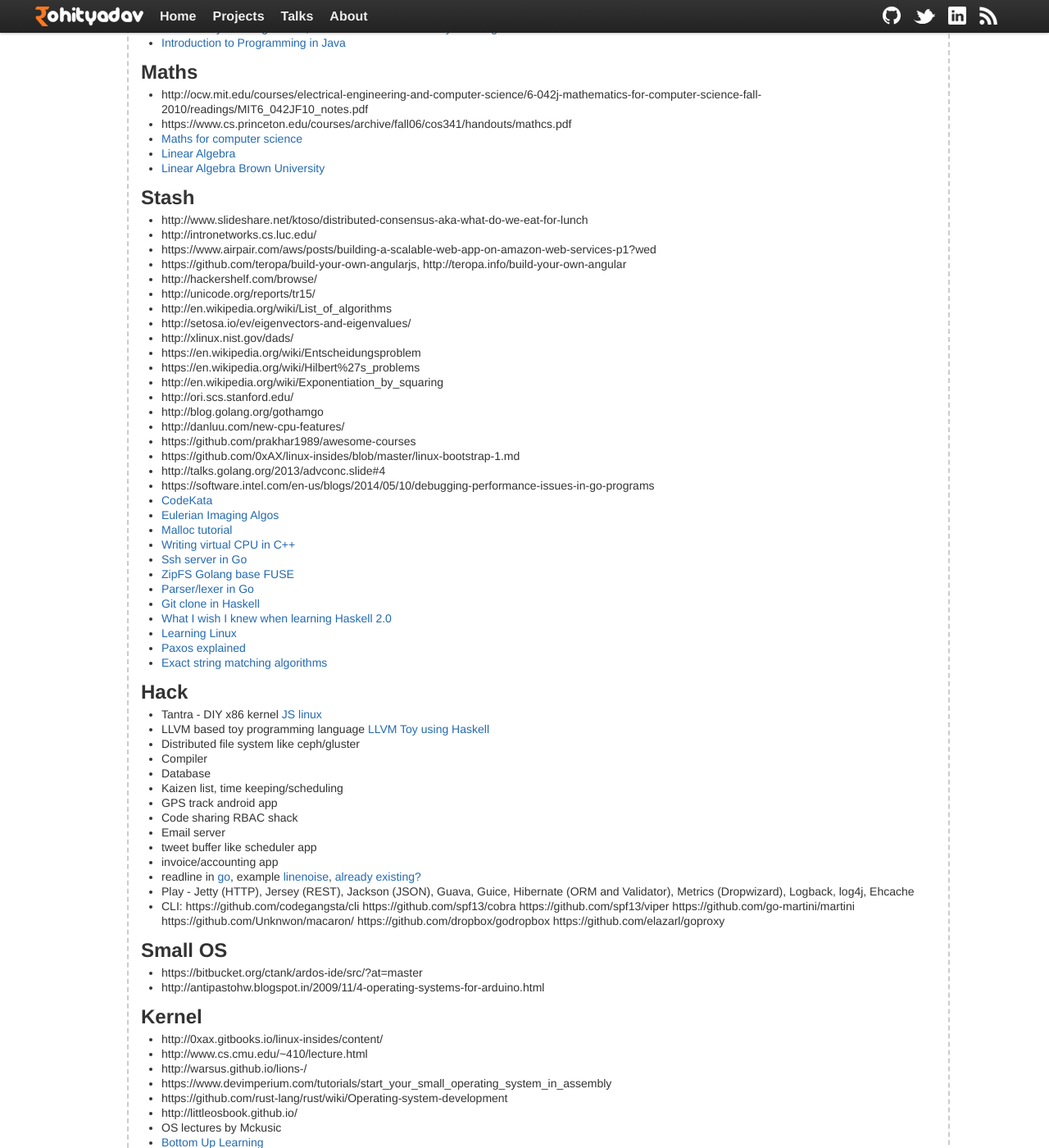
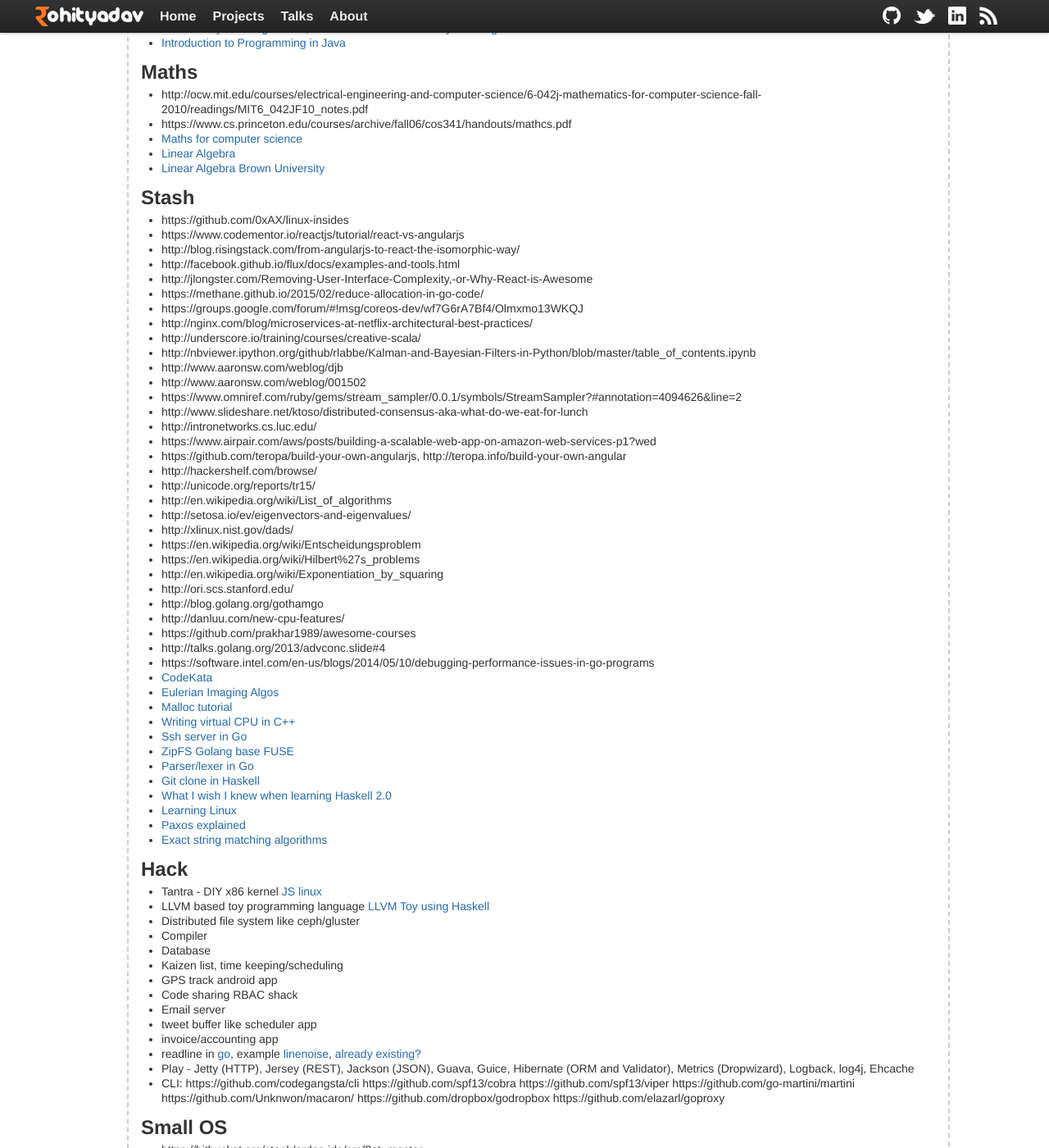
Before and after one commit to rohityadavcloud/rohityadavcloud.github.io, a Jekyll site: the page built from kaizen/index.markdown, in a window 1280 px wide and 1400 px high, scrolled down 617 px. Shown: the whole window at 82% size. Built offline with Jekyll 4.4.1, drawn with Linux system fonts in a browser that asks for light colours; some of the changed lines change nothing that is shown; some of the changed text lies outside the part shown.

Commit message:
kup
Signed-off-by: Rohit Yadav <rohit@scaleninja.com>

```diff
--- a/kaizen/index.markdown
+++ b/kaizen/index.markdown
@@ -45,6 +45,19 @@
 
 ## Stash
 
+- https://github.com/0xAX/linux-insides
+- https://www.codementor.io/reactjs/tutorial/react-vs-angularjs
+- http://blog.risingstack.com/from-angularjs-to-react-the-isomorphic-way/
+- http://facebook.github.io/flux/docs/examples-and-tools.html
+- http://jlongster.com/Removing-User-Interface-Complexity,-or-Why-React-is-Awesome
+- https://methane.github.io/2015/02/reduce-allocation-in-go-code/
+- https://groups.google.com/forum/#!msg/coreos-dev/wf7G6rA7Bf4/Olmxmo13WKQJ
+- http://nginx.com/blog/microservices-at-netflix-architectural-best-practices/
+- http://underscore.io/training/courses/creative-scala/
+- http://nbviewer.ipython.org/github/rlabbe/Kalman-and-Bayesian-Filters-in-Python/blob/master/table_of_contents.ipynb
+- http://www.aaronsw.com/weblog/djb
+- http://www.aaronsw.com/weblog/001502
+- https://www.omniref.com/ruby/gems/stream_sampler/0.0.1/symbols/StreamSampler?#annotation=4094626&line=2
 - http://www.slideshare.net/ktoso/distributed-consensus-aka-what-do-we-eat-for-lunch
 - http://intronetworks.cs.luc.edu/
 - https://www.airpair.com/aws/posts/building-a-scalable-web-app-on-amazon-web-services-p1?wed
@@ -61,7 +74,6 @@
 - http://blog.golang.org/gothamgo
 - http://danluu.com/new-cpu-features/
 - https://github.com/prakhar1989/awesome-courses
-- https://github.com/0xAX/linux-insides/blob/master/linux-bootstrap-1.md
 - http://talks.golang.org/2013/advconc.slide#4
 - https://software.intel.com/en-us/blogs/2014/05/10/debugging-performance-issues-in-go-programs
 - [CodeKata](http://codekata.com/)
@@ -108,7 +120,6 @@
 
 ## Kernel
 
-- http://0xax.gitbooks.io/linux-insides/content/
 - http://www.cs.cmu.edu/~410/lecture.html
 - http://warsus.github.io/lions-/
 - https://www.devimperium.com/tutorials/start_your_small_operating_system_in_assembly
@@ -149,8 +160,6 @@
 
 ## Read
 
-- [JS desing patterns](http://addyosmani.com/resources/essentialjsdesignpatterns/book/#mediatorpatternjavascript)
-- [Game programming patterns](http://gameprogrammingpatterns.com/index.html)
 - B-trees
 - Hash tables
 - Log Structured Merge tree
@@ -161,6 +170,14 @@
 - [Vector Clocks](https://en.wikipedia.org/wiki/Vector_clock)
 - Memory allocation and garbage collection
 - [Eudyptula Challenge: Linux programming](http://eudyptula-challenge.org/) | [Linux Kernel Module Programming](http://www.tldp.org/LDP/lkmpg/2.4/html/book1.htm)
+
+## Books
+
+- [Linux Internals](http://0xax.gitbooks.io/linux-insides/content/)
+- [JS desing patterns](http://addyosmani.com/resources/essentialjsdesignpatterns/book/#mediatorpatternjavascript)
+- [Game programming patterns](http://gameprogrammingpatterns.com/index.html)
+- [Games people play](http://www.amazon.co.uk/Games-People-Play-Psychology-Relationships/dp/0141040270)
+- [Games in game theory](http://en.wikipedia.org/wiki/List_of_games_in_game_theory)
 
 ### Deep learning
 
```
